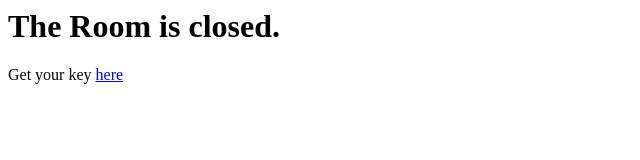
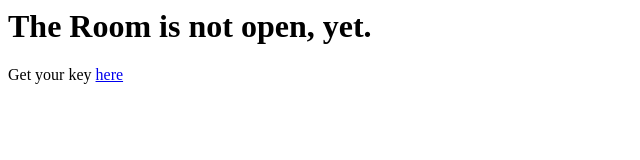
Before and after one commit to Crypto-CTF/puzzles, a plain HTML site: page index.html in a window 1280 px wide. Shown: the whole page, without its empty margins (0-640 px from the left). Drawn offline with Linux system fonts and the light colour scheme.

Commit message:
Update index.html

```diff
--- a/index.html
+++ b/index.html
@@ -1,2 +1,2 @@
-<h1>The Room is closed.</h1>
+<h1>The Room is not open, yet.</h1>
 <p>Get your key <a href=https://bit.ly/Crypto-CTF>here</a></p>
```
